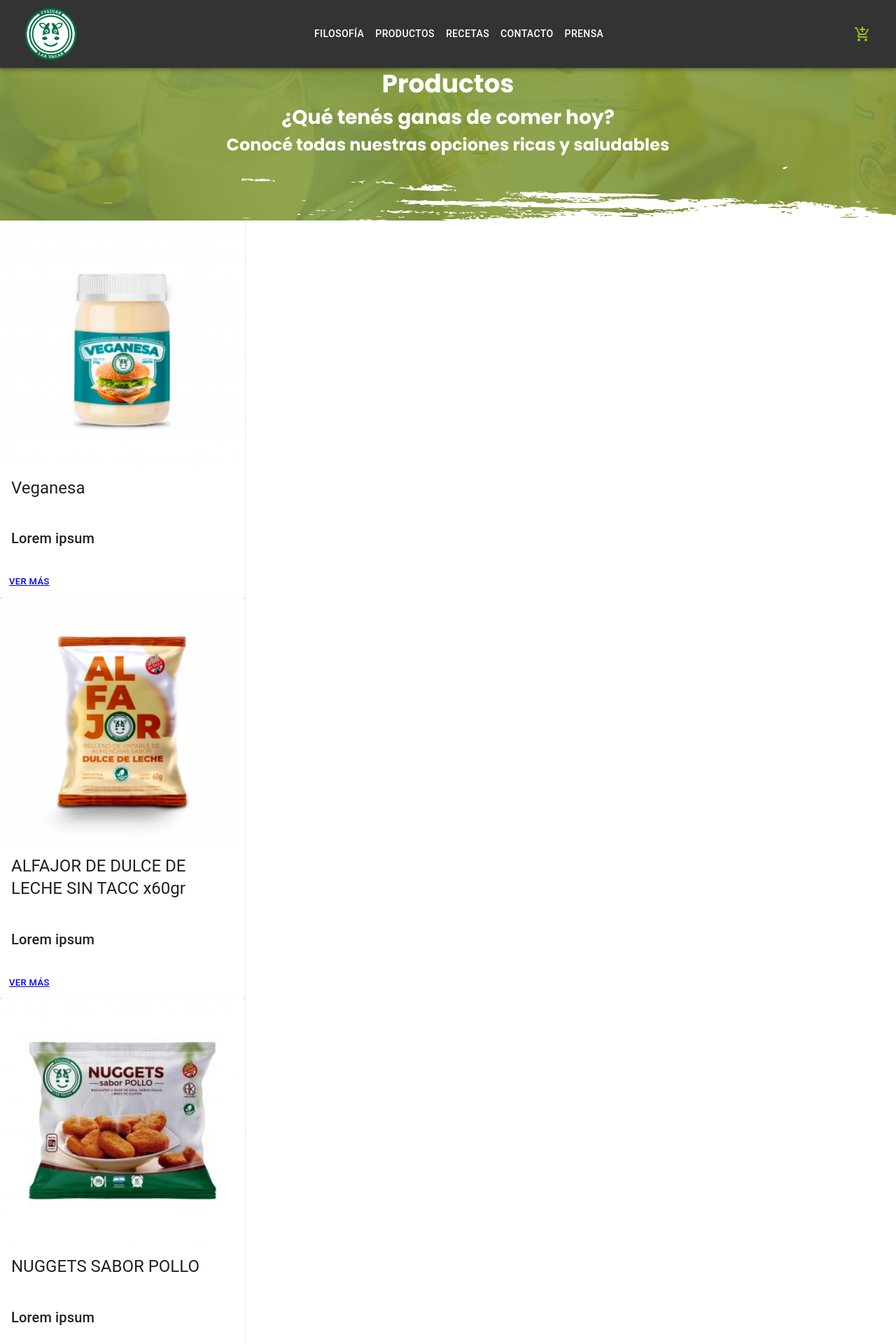
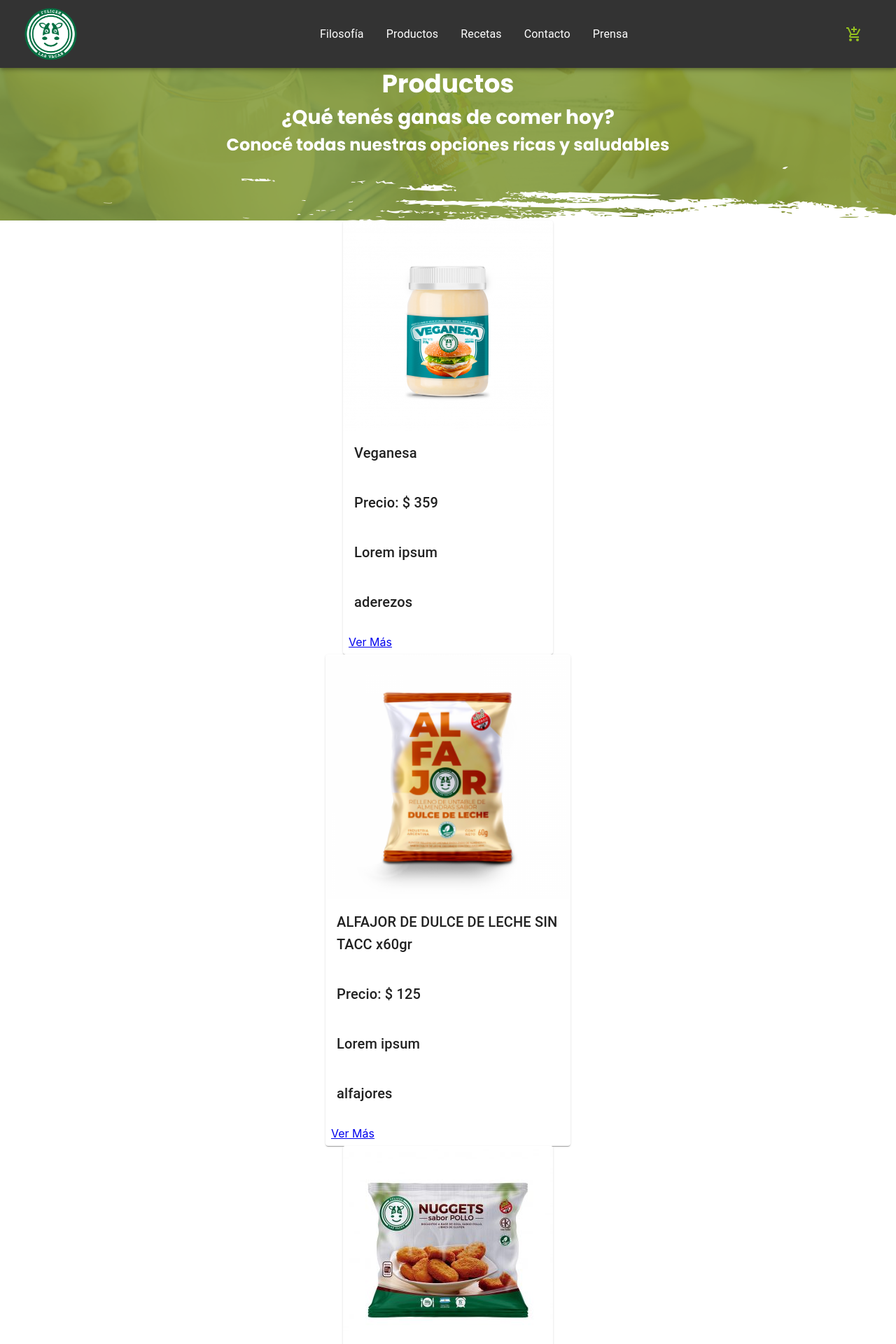
Before and after one commit to nataligala/e-commerce-react-coder, a React (Create React App) app: page /productos in a window 1280 px wide. Shown: the top 1920 px of the page at 70% size. Built offline with nearby package versions, Linux system fonts and the light colour scheme.

Commit message:
Desafio 6: Detalle del producto - Revision

```diff
--- a/package.json
+++ b/package.json
@@ -11,6 +11,7 @@
     "@testing-library/jest-dom": "^5.16.2",
     "@testing-library/react": "^12.1.3",
     "@testing-library/user-event": "^13.5.0",
+    "material-ui-popup-state": "^2.0.0",
     "react": "^17.0.2",
     "react-dom": "^17.0.2",
     "react-router-dom": "^6.2.2",
--- a/src/components/CartView/CartView.jsx
+++ b/src/components/CartView/CartView.jsx
@@ -1,9 +1,11 @@
+import React from 'react';
 import { Container } from '@mui/material'
-import React, { useContext } from 'react'
-import { Link } from 'react-router-dom'
+
 
 export const CartView = () =>{
     <Container>
         <p>Cart View</p>
     </Container>
 }
+
+export default CartView;
--- a/src/components/CartWidget/CartWidget.jsx
+++ b/src/components/CartWidget/CartWidget.jsx
@@ -2,15 +2,16 @@
 import IconButton from '@mui/material/IconButton';
 import Link from '@mui/material/Link';
 import AddShoppingCartIcon from '@mui/icons-material/AddShoppingCart';
+import { MenuItem } from '@mui/material';
 
 export default function CartWidget() {
 
 
     return (
-        <Link to="/cart">
-            <IconButton sx={{color: '#95C11F'}} aria-label="Agregar a carrito" size="large">
+        <MenuItem component={Link}>
+            <IconButton sx={{color: '#95C11F'}}>
                 <AddShoppingCartIcon />
             </IconButton>
-        </Link>
+        </MenuItem>
     )
 }
--- a/src/components/Item/Item.jsx
+++ b/src/components/Item/Item.jsx
@@ -3,31 +3,40 @@
 import CardActions from '@mui/material/CardActions';
 import CardContent from '@mui/material/CardContent';
 import CardMedia from '@mui/material/CardMedia';
-import Button from '@mui/material/Button';
+// import Button from '@mui/material/Button';
 import { Link } from 'react-router-dom';
 import Typography from '@mui/material/Typography';
+import { Container } from '@mui/material';
+// import MenuItem from '@mui/material/MenuItem';
 
 
 
-export const Item = ({id, name, price, img, desc, category}) => {
+export const Item = ({id, name, price, img, alt, desc, category}) => {
 
 
     return (
-            <article>
-              <Card className="cards" key={id} sx={{ maxWidth: 350}}>
+      <Container key={id} style={{ display: 'flex', flexDirection: 'row', justifyContent: 'center'}}>
+        <Card sx={{ maxWidth: 350}}>
           <CardMedia component="img" height="auto" src={img} alt={name} />
           <CardContent>
-                  <Typography gutterBottom variant="h5" component="div">{name}</Typography>
+            <Typography gutterBottom variant="h6" component="div">{name}</Typography>
+          </CardContent>
+          <CardContent>
+            <Typography gutterBottom variant="h6" component="div">Precio: $ {price}</Typography>
           </CardContent>
           <CardContent>
             <Typography gutterBottom variant="h6" component="div">{desc} </Typography>
           </CardContent>
+          <CardContent>
+            <Typography gutterBottom variant="h6" component="div">{category} </Typography>
+          </CardContent>
           <CardActions>
-                  <Button size="small">
-                    <Link href={`/detail/${id}`}>Ver más</Link>
-                  </Button>
+
+          <Link to={`/detail/${id}`}>Ver Más</Link>
+
+
           </CardActions>
         </Card>
-            </article>
+      </Container>
     )
 }
--- a/src/components/ItemDetail/ItemDetail.jsx
+++ b/src/components/ItemDetail/ItemDetail.jsx
@@ -9,7 +9,7 @@
 import { ItemCount } from '../ItemCount/ItemCount';
 
 
-export const ItemDetail = ({id, name, price, img, desc, category}) => {
+export const ItemDetail = ({ id, name, price, img, alt, desc, category }) => {
 
     const navigation = useNavigate()
 
@@ -25,7 +25,7 @@
 
     return (
       <article>
-        <Card className="cards" key={id} sx={{ maxWidth: 345 }}>
+        <Card>
           <CardMedia component="img" height="auto" src={img} alt={name} />
           <CardContent>
             <Typography gutterBottom variant="h5" component="div">
@@ -42,6 +42,7 @@
               {desc}
             </Typography>
           </CardContent>
+
           <CardActions>
             <ItemCount stock="5" initial="1" />
             <Button size="small" onClick={handleVolver}>
--- a/src/components/NavBar/NavBar.jsx
+++ b/src/components/NavBar/NavBar.jsx
@@ -5,73 +5,64 @@
 import Typography from '@mui/material/Typography';
 import Container from '@mui/material/Container';
 import Avatar from '@mui/material/Avatar';
-import Button from '@mui/material/Button';
-import Link from '@mui/material/Link';
+// import Button from '@mui/material/Button';
+import MenuItem from '@mui/material/MenuItem';
 import logo from '../../assets/img_navbar/logo.png';
 import "./NavBar.css";
 import CartWidget from '../CartWidget/CartWidget';
+import { Link } from 'react-router-dom';
 
-// props menu
-const pages = ['Filosofía', 'Productos', 'Recetas', 'Contacto', 'Prensa'];
 
-//Exporto NavBar
+
+
 export const NavBar = () => {
-  const [setAnchorElNav] = React.useState(null);
-
-  const handleCloseNavMenu = () => {
-    setAnchorElNav(null);
-  };
-
 
   return (
     <AppBar position="fixed">
       <Container maxWidth="xl" className='header'>
         <Toolbar disableGutters>
           <Typography variant="h6" noWrap component="div" sx={{ mr: 40, display: { xs: 'none', md: 'flex' } }}>
-            {/* Mi Tienda Virtual */}
-            <Avatar alt="logo" src={logo} sx={{ width: 97, height: 97 }}/>
+            <Link to="/">
+              <Avatar  alt="logo" src={logo} sx={{ width: 97, height: 97 }}/>
+            </Link>
           </Typography>
 
 
           {/* OPCIONES DE NAVBAR*/}
           <Box sx={{ flexGrow: 1, display: { xs: 'none', md: 'flex' } }}>
-            <nav>
-                <Button onClick={handleCloseNavMenu} >
-                  <Link href="/filosofia" underline="none" sx={{color: 'white', display: 'block' }}>
+            <Link to="filosofia" style={{ textDecoration: 'none'}} >
+              <MenuItem sx={{ my: 2, color: 'white', display: 'block'}}>
                 Filosofía
+              </MenuItem>
             </Link>
-                </Button>
 
-                <Button onClick={handleCloseNavMenu} >
-                  <Link href="/productos" underline="none" sx={{color: 'white', display: 'block' }}>
+            <Link to="productos" style={{ textDecoration: 'none'}}>
+              <MenuItem sx={{ my: 2, color: 'white', display: 'block'}}>
               Productos
+              </MenuItem>
             </Link>
-                </Button>
 
-                <Button onClick={handleCloseNavMenu} >
-                  <Link href="/recetas" underline="none" sx={{color: 'white', display: 'block' }}>
+            <Link to="recetas" style={{ textDecoration: 'none'}}>
+              <MenuItem sx={{ my: 2, color: 'white', display: 'block'}}>
               Recetas
+              </MenuItem>
             </Link>
-                </Button>
-
-                <Button onClick={handleCloseNavMenu} >
-                  <Link href="/contacto" underline="none" sx={{color: 'white', display: 'block' }}>
+            <Link to="contacto" style={{ textDecoration: 'none'}}>
+              <MenuItem sx={{ my: 2, color: 'white', display: 'block'}}>
               Contacto
+              </MenuItem>
             </Link>
-                </Button>
-
-                <Button onClick={handleCloseNavMenu} >
-                  <Link href="/prensa" underline="none" sx={{color: 'white', display: 'block' }}>
+            <Link to="prensa" style={{ textDecoration: 'none'}}>
+              <MenuItem sx={{ my: 2, color: 'white', display: 'block', textDecoration: 'none'}}>
               Prensa
+              </MenuItem>
             </Link>
-                </Button>
-            </nav>
           </Box>
 
-          {/* <Button variant="contained" sx={{bgcolor: '#95C11F'}}>Tienda</Button> */}
-          <Link href="/cart" underline="none" sx={{color: 'white', display: 'block' }}>
+          <Link to="cart">
             <CartWidget/>
           </Link>
+          {/* <Button variant="contained" sx={{bgcolor: '#95C11F'}}>Tienda</Button> */}
 
         </Toolbar>
       </Container>
--- a/src/data/stock.js
+++ b/src/data/stock.js
@@ -27,7 +27,7 @@
         img: veganesa,
         alt: "Veganesa",
         desc: "Lorem ipsum",
-        category: 'Aderezos'
+        category: 'aderezos'
     },
     {
         id: 2,
@@ -36,7 +36,7 @@
         img: alfajorDll,
         alt: "Alfajor de Dulce De Leche Sin Tacc",
         desc: "Lorem ipsum",
-        category: 'Alfajores'
+        category: 'alfajores'
     },
     {
         id: 3,
@@ -45,7 +45,7 @@
         img: nuggets,
         alt: "NUGGETS SABOR POLLO",
         desc: "Lorem ipsum",
-        category: 'Carnes'
+        category: 'carnes'
     },
     {
         id: 4,
@@ -54,7 +54,7 @@
         img: bebibleChocolatada,
         alt: "BEBIBLE DE CHOCOLATADA",
         desc: "Lorem ipsum",
-        category: 'Bebibles'
+        category: 'bebibles'
     },
     {
         id: 5,
@@ -63,7 +63,7 @@
         img: bebibleMaracuya,
         alt: "BEBIBLE DE MARACUYA",
         desc: "Lorem ipsum",
-        category: 'Bebibles'
+        category: 'bebibles'
     },
     {
         id: 6,
@@ -72,7 +72,7 @@
         img: bebibleVainilla,
         alt: "BEBIBLE DE VAINILLA",
         desc: "Lorem ipsum",
-        category: 'Bebibles'
+        category: 'bebibles'
     },
     {
         id: 7,
@@ -81,7 +81,7 @@
         img: bebibleFrutosRojos,
         alt: "BEBIBLE DE FRUTOS ROJOS",
         desc: "Lorem ipsum",
-        category: 'Bebibles'
+        category: 'bebibles'
     },
     {
         id: 8,
@@ -90,7 +90,7 @@
         img: bigClassic,
         alt: "BIG CLASSIC",
         desc: "Lorem ipsum",
-        category: 'Carnes'
+        category: 'carnes'
     },
     {
         id: 9,
@@ -99,7 +99,7 @@
         img: alfajorChocolate,
         alt: "ALFAJOR DE CHOCOLATE SIN TACC",
         desc: "Lorem ipsum",
-        category: 'Alfajores'
+        category: 'alfajores'
     },
     {
         id: 10,
@@ -108,7 +108,7 @@
         img: pizzaMuzza,
         alt: "PIZZA SIN TACC CON MUZZALMENDRA",
         desc: "Lorem ipsum",
-        category: 'Pizzas'
+        category: 'pizzas'
     },
     {
         id: 11,
@@ -117,7 +117,7 @@
         img: chickenVil,
         alt: "CHICKENVIL PARTY (4 unidades)",
         desc: "Lorem ipsum",
-        category: 'Carnes'
+        category: 'carnes'
     },
     {
         id: 12,
@@ -126,7 +126,7 @@
         img: danboEnFetas,
         alt: "DANBO EN FETAS",
         desc: "Lorem ipsum",
-        category: 'Quesos'
+        category: 'quesos'
     },
     {
         id: 13,
@@ -135,7 +135,7 @@
         img: alfajorMani,
         alt: "ALFAJOR DE CHOCOLATE, RELLENO CON PASTA DE MANÍ",
         desc: "Lorem ipsum",
-        category: 'Alfajores'
+        category: 'alfajores'
     },
     {
         id: 14,
@@ -144,7 +144,7 @@
         img: pizzaProvolone,
         alt: "PIZZA PROVOLONE",
         desc: "Lorem ipsum",
-        category: 'Pizzas'
+        category: 'pizzas'
     },
     {
         id: 15,
@@ -153,7 +153,7 @@
         img: cheddarFetas,
         alt: "CHEDDAR EN FETAS",
         desc: "Lorem ipsum",
-        category: 'Quesos'
+        category: 'quesos'
     },
     {
         id: 16,
@@ -162,7 +162,7 @@
         img: karnevilParty,
         alt: "KARNEVIL PARTY (4 unidades)",
         desc: "Lorem ipsum",
-        category: 'Carnes'
+        category: 'carnes'
     },
     {
         id: 17,
@@ -171,7 +171,7 @@
         img: postrecitoDll,
         alt: "POSTRECITO DULCE DE LECHE",
         desc: "Lorem ipsum",
-        category: 'Postres'
+        category: 'postres'
     },
     {
         id: 18,
@@ -180,7 +180,7 @@
         img: postrecitoChoco,
         alt: "POSTRECITO CHOCOLATE",
         desc: "Lorem ipsum",
-        category: 'Postres'
+        category: 'postres'
     },
     {
         id: 19,
@@ -189,7 +189,7 @@
         img: fantastiqueFinas,
         alt: "FANTASTIQUE FINAS HIERBAS",
         desc: "Lorem ipsum",
-        category: 'Untables'
+        category: 'untables'
     },
     {
         id: 20,
@@ -198,7 +198,7 @@
         img: fantastiqueTrad,
         alt: "fantastiqueFinas",
         desc: "Lorem ipsum",
-        category: 'Untables'
+        category: 'untables'
     },
 
 ]
```
Also changed, not shown: src/App.jsx (+12 -14 lines), src/components/ItemDetailContainer/ItemDetailContainer.jsx (+10 -9 lines), src/components/ItemListContainer/ItemListContainer.jsx (+14 -6 lines), 2 other files (tests, documents, lock files or other folders). Lines whose indentation alone changed are shown as unchanged.
